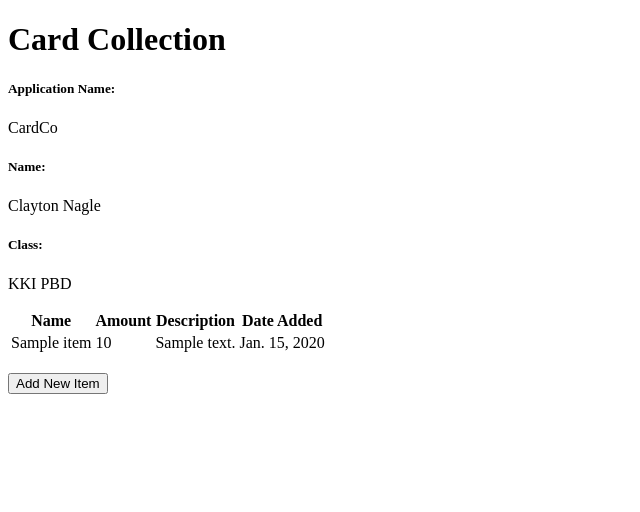
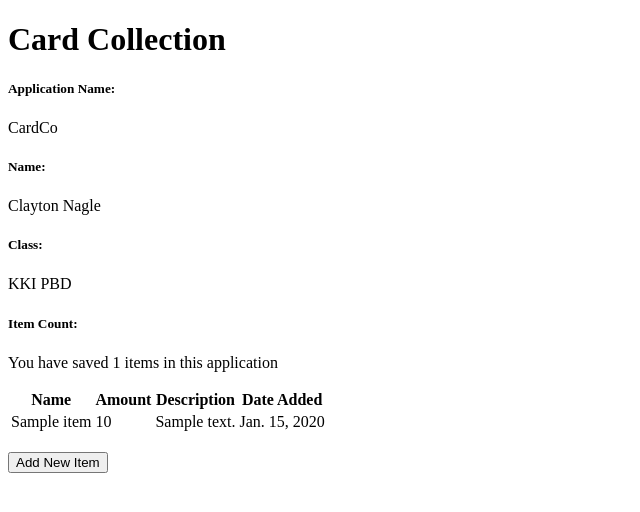
Before and after one commit to cyll0/cardco, a Django app: page / in a window 1280 px wide. Shown: the top 512 px of the page, without its empty margins (0-640 px from the left). Run offline with Django 4.2, Linux system fonts and the light colour scheme; tables that the repository leaves empty hold one stand-in row (values such as "Sample post").

Commit message:
Finished Assignment 3 with BONUS

```diff
--- a/main/templates/main.html
+++ b/main/templates/main.html
@@ -11,6 +11,9 @@
 
     <h5>Class:</h5>
     <p>{{class}}</p>
+
+    <h5>Item Count:</h5>
+    <p>You have saved {{itemCnt}} items in this application</p>
 
     <table>
         <tr>
--- a/main/views.py
+++ b/main/views.py
@@ -13,7 +13,8 @@ def show_main(request):
         'appName': 'CardCo',
         'name': 'Clayton Nagle',
         'class': 'KKI PBD',
-        'items': items
+        'items': items,
+        'itemCnt': items.count()
     }
 
     return render(request, "main.html", context)
```
